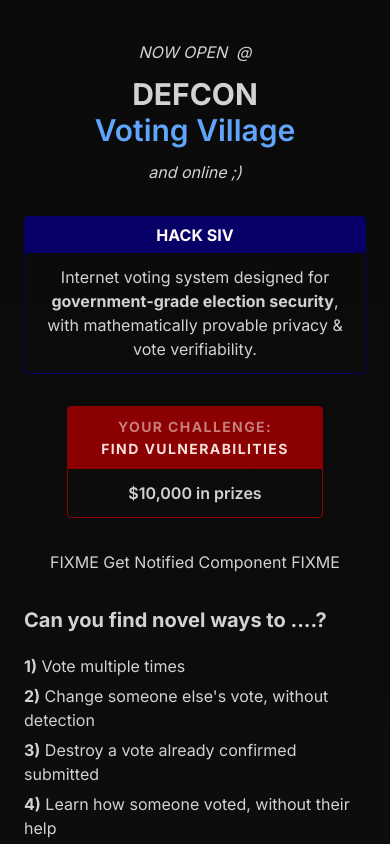
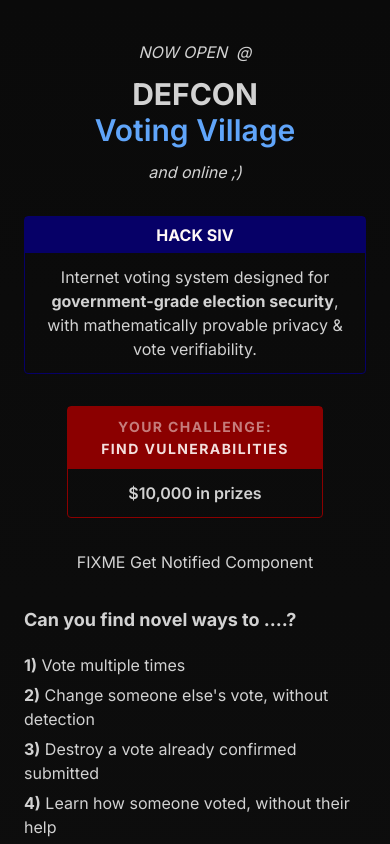
Before and after one commit to siv-org/hack.siv.org, a Next.js app: page / in a window 390 px wide. Shown: the top 844 px of the page. Built offline with nearby package versions, Linux system fonts and the light colour scheme.

Commit message:
phones: make 1-line, Can you find novel ways to?

```diff
--- a/app/page.tsx
+++ b/app/page.tsx
@@ -28,10 +28,10 @@
         <span className="font-semibold">$10,000 in prizes</span>
       </Box>
 
-      <div>FIXME Get Notified Component FIXME</div>
+      <div>FIXME Get Notified Component</div>
 
       <div className="space-y-1.5 mb-0">
-        <h3 className="text-xl font-bold mb-5">
+        <h3 className="text-[18px] sm:text-xl font-bold mb-5">
           Can you find novel ways to ....?
         </h3>
         {[
```
